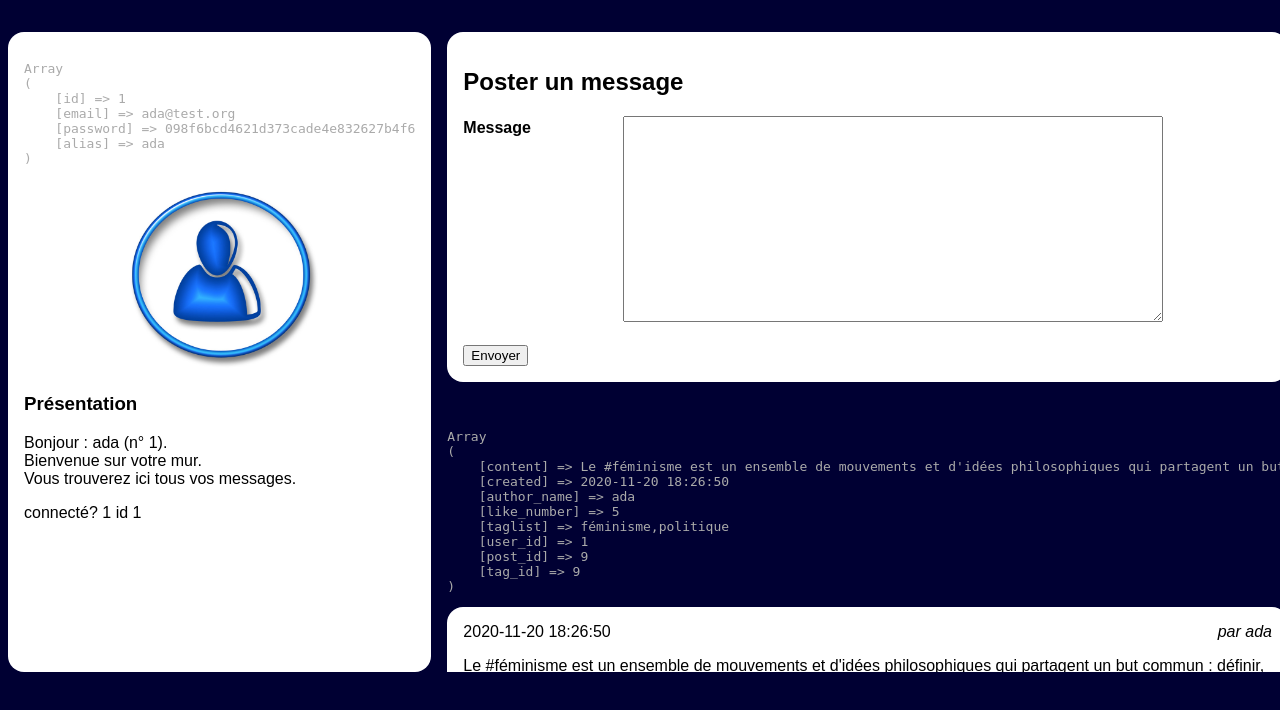
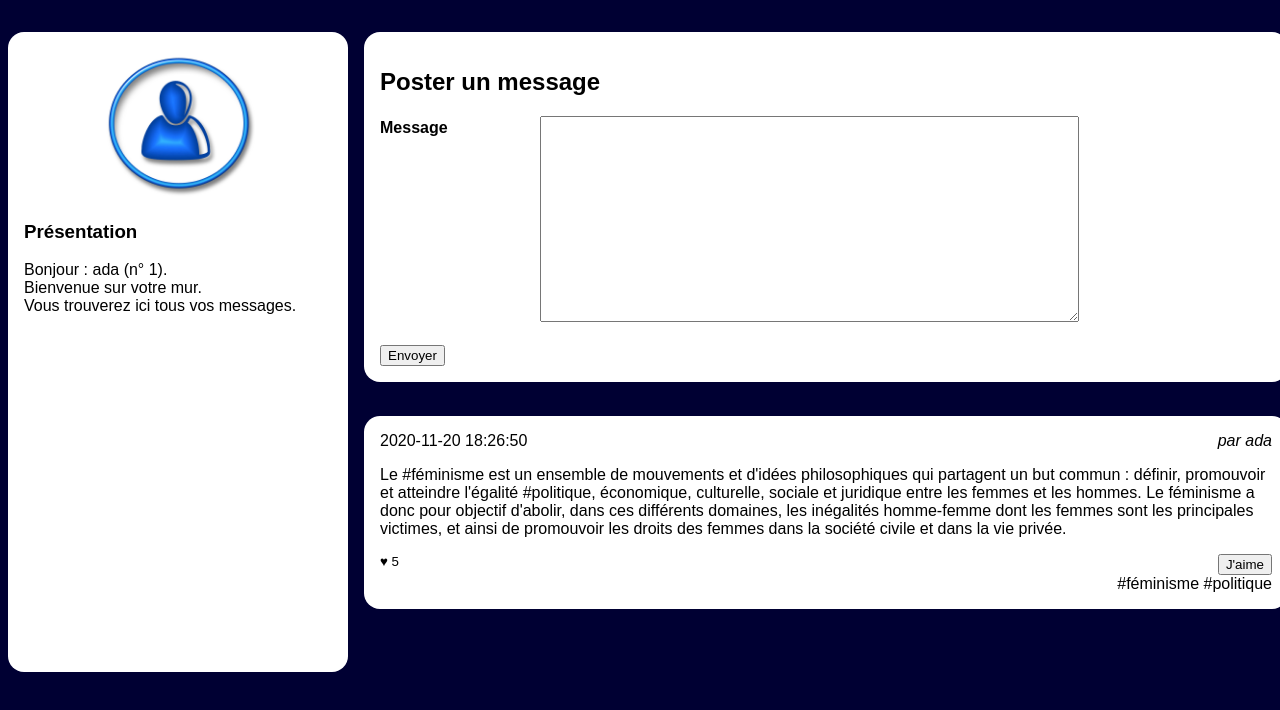
Before and after one commit to adatechschool/reseau-social-php-php_social_network_zineb_eda_kai, a PHP site: page /wall.php?user_id=1 in a window 1280 px wide. Shown: the part 90-800 px from the top of the page. Run offline with PHP 8.4, Linux system fonts and the light colour scheme; a user stored in the database is signed in; data comes from the database, SQL or seed files in the repository.

Commit message:
comment echo on news and wall.php

```diff
--- a/Niveau1/resoc_n1/news.php
+++ b/Niveau1/resoc_n1/news.php
@@ -81,7 +81,7 @@
             while ($post = $lesInformations->fetch_assoc()) {
                 //la ligne ci-dessous doit etre supprimée mais regardez ce
                 //qu'elle affiche avant pour comprendre comment sont organisées les information dans votre
-                echo "<pre>" . print_r($post, 1) . "</pre>";
+                // echo "<pre>" . print_r($post, 1) . "</pre>";
 
                 // @todo : Votre mission c'est de remplacer les AREMPLACER par les bonnes valeurs
                 // ci-dessous par les bonnes valeurs cachées dans la variable $post
--- a/Niveau1/resoc_n1/wall.php
+++ b/Niveau1/resoc_n1/wall.php
@@ -40,7 +40,7 @@
             $lesInformations = $mysqli->query($laQuestionEnSql);
             $user = $lesInformations->fetch_assoc();
             //@todo: afficher le résultat de la ligne ci dessous, remplacer XXX par l'alias et effacer la ligne ci-dessous
-            echo "<pre>" . print_r($user, 1) . "</pre>";
+            // echo "<pre>" . print_r($user, 1) . "</pre>";
             ?>
             <img src="user.jpg" alt="Portrait de l'utilisatrice" />
             <?php if ($userId === intval($_SESSION['connected_id'])) : ?>
@@ -50,7 +50,6 @@
                     Bienvenue sur votre mur. <br>
                     Vous trouverez ici tous vos messages.
                 </p>
-                <p>connecté? <?php echo $_SESSION['connected_id'] ?> id <?php echo $userId; ?></p>
             </section>
             <?php else : ?>
             <section>
@@ -142,7 +141,7 @@ if ($userId === intval($_SESSION['connected_id'])) : ?>
              */
             while ($post = $lesInformations->fetch_assoc()) {
 
-                echo "<pre>" . print_r($post, 1) . "</pre>";
+                // echo "<pre>" . print_r($post, 1) . "</pre>";
             ?>
                 <article>
                     <h3>
@@ -151,8 +150,6 @@ if ($userId === intval($_SESSION['connected_id'])) : ?>
                     <address>par <a href="wall.php?user_id=<?php echo $post['user_id']; ?>"><?php echo $post['author_name']; ?></a></address>
                     <div>
                         <p><?php echo $post['content']   ?></p>
-                        <?php echo $post['post_id']; ?>
-
                     </div>
                     <footer>
                         <small>♥ <?php echo $post['like_number']   ?></small>
```
